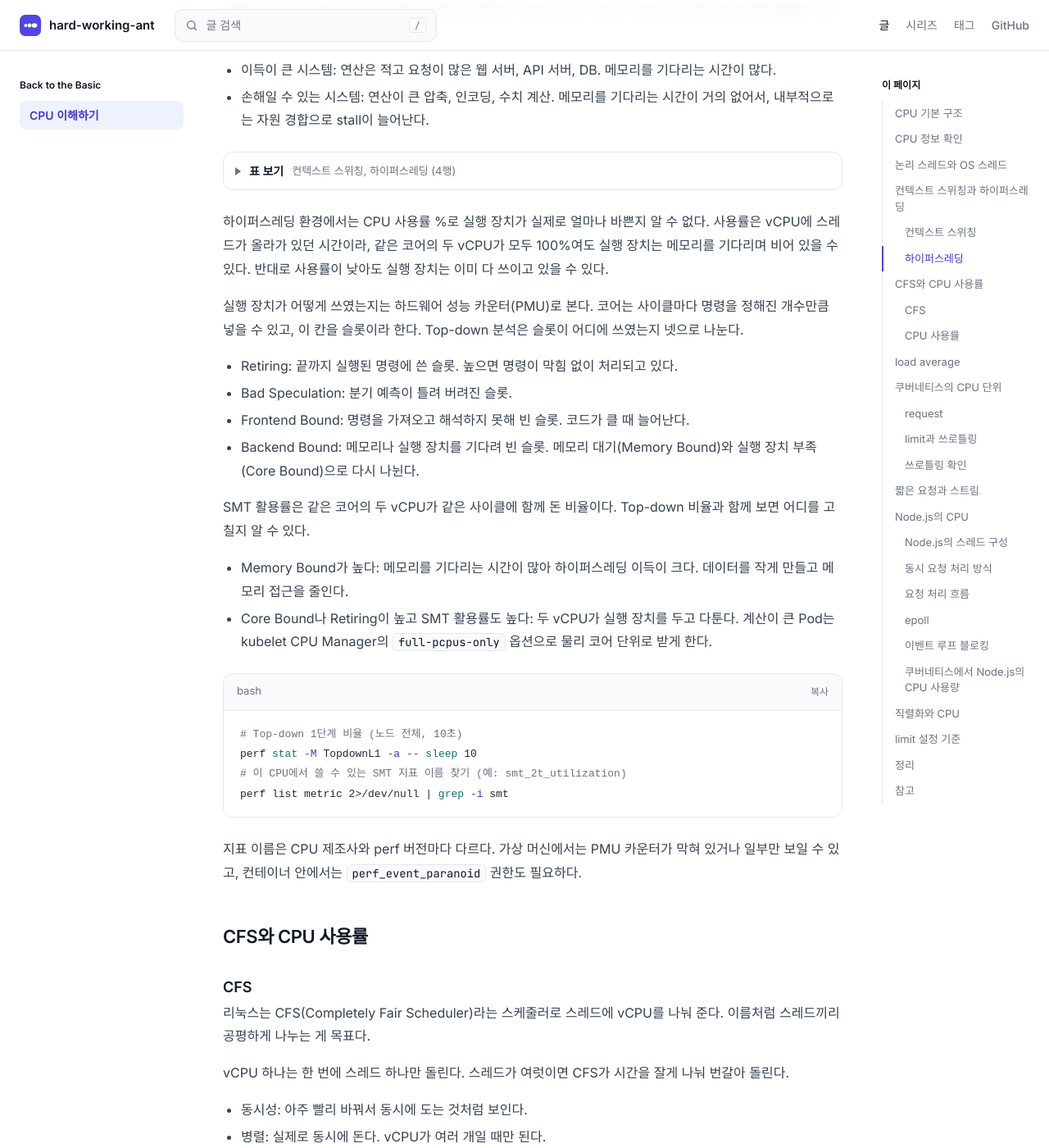
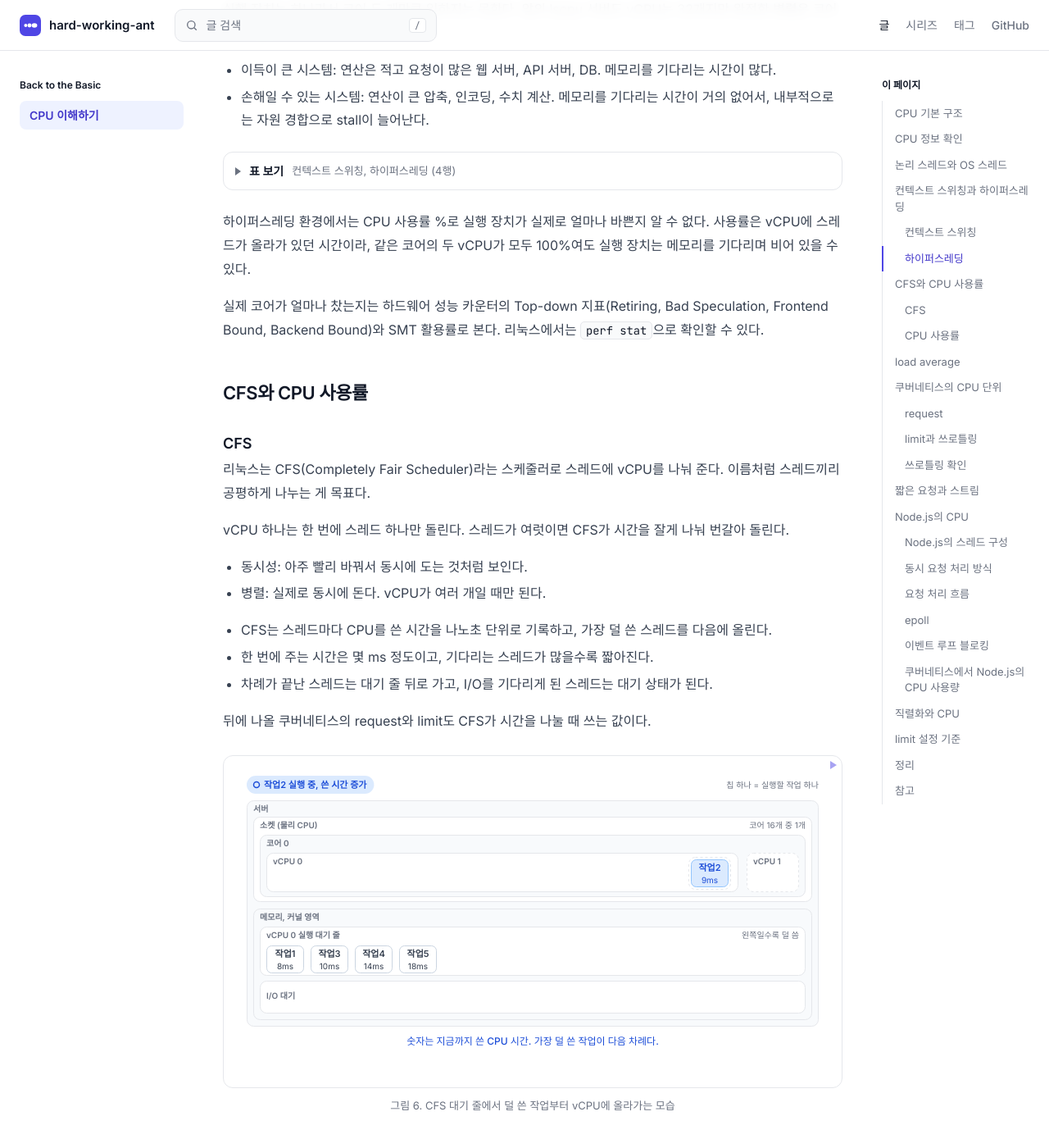
Before and after one commit to kimjanghyun1010/hard-working-ant, a Jekyll site: the page built from _posts/2026-10-25-k8s-cpu-request-limit.md, in a window 1280 px wide and 1400 px high, scrolled down 4725 px. Shown: the whole window at 82% size. Built offline with Jekyll 4.4.1, drawn with Linux system fonts in a browser that asks for light colours; some of the changed text lies outside the part shown.

Commit message:
CPU post: trim HT observability to a short pointer
Co-Authored-By: Claude Opus 5.5 <noreply@anthropic.com>

````diff
--- a/_posts/2026-10-25-k8s-cpu-request-limit.md
+++ b/_posts/2026-10-25-k8s-cpu-request-limit.md
@@ -141,28 +141,9 @@ CPU는 명령 하나를 1ns보다 짧게 처리하지만, 메모리에서 데이
 | 레지스터 | 저장했다가 다시 불러온다 | vCPU마다 한 벌씩 따로 있다 |
 | 바꾸는 비용 | 수 µs | 거의 없다 |
 
-하이퍼스레딩 환경에서는 CPU 사용률 %로 실행 장치가 실제로 얼마나 바쁜지 알 수 없다. 사용률은 vCPU에 스레드가 올라가 있던 시간이라, 같은 코어의 두 vCPU가 모두 100%여도 실행 장치는 메모리를 기다리며 비어 있을 수 있다. 반대로 사용률이 낮아도 실행 장치는 이미 다 쓰이고 있을 수 있다.
+하이퍼스레딩 환경에서는 CPU 사용률 %로 실행 장치가 실제로 얼마나 바쁜지 알 수 없다. 사용률은 vCPU에 스레드가 올라가 있던 시간이라, 같은 코어의 두 vCPU가 모두 100%여도 실행 장치는 메모리를 기다리며 비어 있을 수 있다.
 
-실행 장치가 어떻게 쓰였는지는 하드웨어 성능 카운터(PMU)로 본다. 코어는 사이클마다 명령을 정해진 개수만큼 넣을 수 있고, 이 칸을 슬롯이라 한다. Top-down 분석은 슬롯이 어디에 쓰였는지 넷으로 나눈다.
-
-- Retiring: 끝까지 실행된 명령에 쓴 슬롯. 높으면 명령이 막힘 없이 처리되고 있다.
-- Bad Speculation: 분기 예측이 틀려 버려진 슬롯.
-- Frontend Bound: 명령을 가져오고 해석하지 못해 빈 슬롯. 코드가 클 때 늘어난다.
-- Backend Bound: 메모리나 실행 장치를 기다려 빈 슬롯. 메모리 대기(Memory Bound)와 실행 장치 부족(Core Bound)으로 다시 나뉜다.
-
-SMT 활용률은 같은 코어의 두 vCPU가 같은 사이클에 함께 돈 비율이다. Top-down 비율과 함께 보면 어디를 고칠지 알 수 있다.
-
-- Memory Bound가 높다: 메모리를 기다리는 시간이 많아 하이퍼스레딩 이득이 크다. 데이터를 작게 만들고 메모리 접근을 줄인다.
-- Core Bound나 Retiring이 높고 SMT 활용률도 높다: 두 vCPU가 실행 장치를 두고 다툰다. 계산이 큰 Pod는 kubelet CPU Manager의 `full-pcpus-only` 옵션으로 물리 코어 단위로 받게 한다.
-
-```bash
-# Top-down 1단계 비율 (노드 전체, 10초)
-perf stat -M TopdownL1 -a -- sleep 10
-# 이 CPU에서 쓸 수 있는 SMT 지표 이름 찾기 (예: smt_2t_utilization)
-perf list metric 2>/dev/null | grep -i smt
-```
-
-지표 이름은 CPU 제조사와 perf 버전마다 다르다. 가상 머신에서는 PMU 카운터가 막혀 있거나 일부만 보일 수 있고, 컨테이너 안에서는 `perf_event_paranoid` 권한도 필요하다.
+실제 코어가 얼마나 찼는지는 하드웨어 성능 카운터의 Top-down 지표(Retiring, Bad Speculation, Frontend Bound, Backend Bound)와 SMT 활용률로 본다. 리눅스에서는 `perf stat`으로 확인할 수 있다.
 
 ## CFS와 CPU 사용률
 
@@ -615,7 +596,6 @@ node --cpu-prof app.js   # 종료할 때 CPU.*.cpuprofile 파일이 생긴다
 - [Linux kernel — CFS Bandwidth Control](https://docs.kernel.org/scheduler/sched-bwc.html)
 - [Linux kernel — Control Group v2](https://docs.kernel.org/admin-guide/cgroup-v2.html)
 - [perf-stat(1)](https://man7.org/linux/man-pages/man1/perf-stat.1.html)
-- [Kubernetes — Control CPU Management Policies on the Node](https://kubernetes.io/docs/tasks/administer-cluster/cpu-management-policies/)
 - [Node.js — Don't Block the Event Loop](https://nodejs.org/en/learn/asynchronous-work/dont-block-the-event-loop)
 - [libuv — Thread pool work scheduling](https://docs.libuv.org/en/v1.x/threadpool.html)
 - [Node.js — worker_threads](https://nodejs.org/api/worker_threads.html)
````
